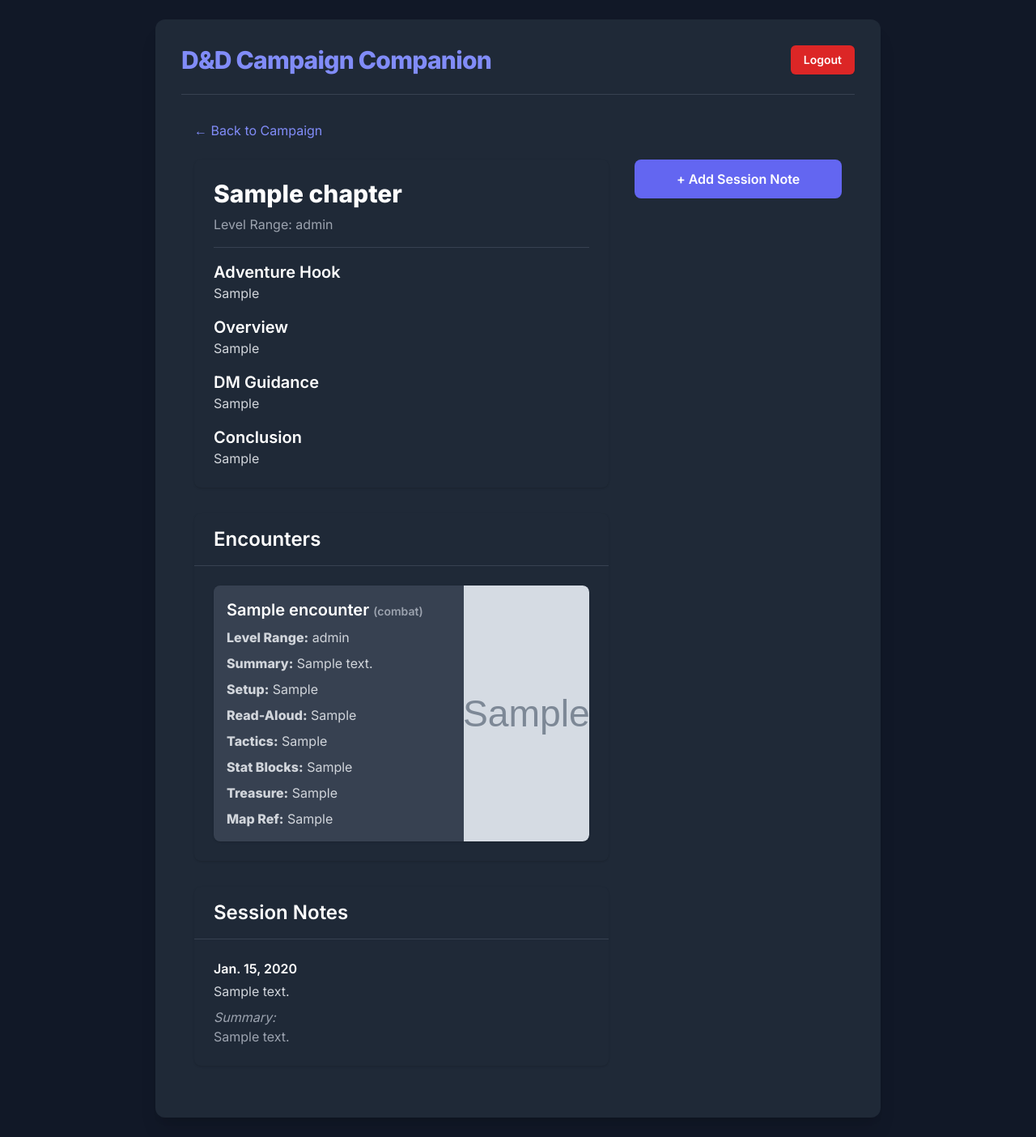
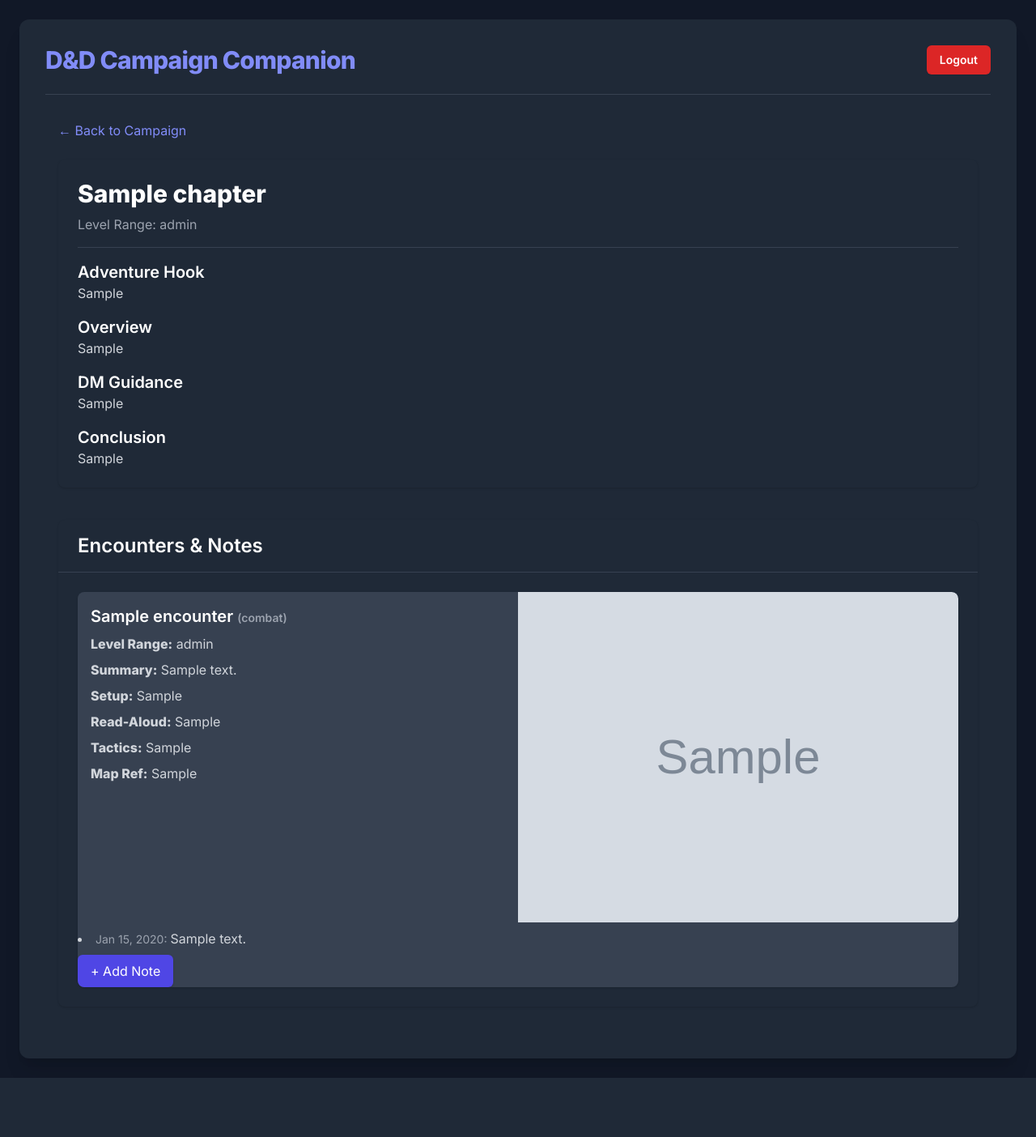
Before and after one commit to warrenb95/dnd-companion, a Django app: page /chapters/1/ in a window 1280 px wide. Shown: the whole page at 81% size. After the commit the page ends 1331 px from the top, so only its background shows below. Run offline with Django 5.2, Linux system fonts and the light colour scheme; a user stored in the database is signed in; tables that the repository leaves empty hold one stand-in row (values such as "Sample post"); grey boxes marked "Sample" are stand-in pictures; some libraries are stand-ins or nearby versions.

Commit message:
I've changed so much, sorry future Warren

```diff
--- a/campaigns/forms.py
+++ b/campaigns/forms.py
@@ -44,7 +44,7 @@ class NPCForm(forms.ModelForm):
 class SessionNoteForm(forms.ModelForm):
     class Meta:
         model = SessionNote
-        fields = ["date", "notes"]
+        fields = ["date", "content"]
         widgets = {
             "date": forms.DateInput(
                 attrs={
@@ -52,7 +52,7 @@ class SessionNoteForm(forms.ModelForm):
                     "value": datetime.date.today().isoformat(),  # sets default to today
                 }
             ),
-            "notes": forms.Textarea(attrs={"rows": 6}),
+            "content": forms.Textarea(attrs={"rows": 6}),
         }
 
 
--- a/campaigns/templates/base.html
+++ b/campaigns/templates/base.html
@@ -5,6 +5,7 @@
     <title>{% block title %}D&D Campaign Companion{% endblock %}</title>
     <meta name="viewport" content="width=device-width, initial-scale=1.0" />
     <script src="https://cdn.tailwindcss.com"></script>
+    <script src="https://unpkg.com/htmx.org@1.9.2"></script>
     <link rel="preconnect" href="https://fonts.googleapis.com" />
     <link
       href="https://fonts.googleapis.com/css2?family=Inter:wght@400;600;800&display=swap"
@@ -18,7 +19,7 @@
   </head>
   <body class="bg-gray-900 text-white min-h-screen px-4 py-6 sm:px-6">
 
-    <div class="max-w-4xl mx-auto bg-gray-800 rounded-xl shadow-xl p-6 sm:p-8">
+    <div class="max-w-7xl mx-auto bg-gray-800 rounded-xl shadow-xl p-6 sm:p-8">
 
       <!-- Topbar -->
       <div class="flex justify-between items-center mb-6">
--- a/campaigns/templates/chapters/chapter_detail.html
+++ b/campaigns/templates/chapters/chapter_detail.html
@@ -2,26 +2,18 @@
 {% block title %}Chapter Details{% endblock %}
 
 {% block content %}
-<div class="my-8 max-w-7xl mx-auto px-4">
+<div class="my-8 max-w-screen-xl mx-auto px-4 relative">
   <a href="{% url 'campaigns:campaign_detail' chapter.campaign.id %}"
      class="inline-block mb-6 text-indigo-400 hover:underline">
     ← Back to Campaign
   </a>
 
-  <div class="flex flex-col lg:flex-row gap-8">
-    <!-- LEFT: Main Content -->
-    <div class="lg:w-2/3 space-y-8">
-      {% include "chapters/components/_chapter_overview.html" %}
-      {% include "chapters/components/_encounter_list.html" %}
-      {% include "chapters/components/_session_notes.html" %}
-    </div>
+  <!-- Main Content: Full Width -->
+  <div class="space-y-10">
+    {% include "chapters/components/_chapter_overview.html" %}
 
-    <!-- RIGHT: Sticky Sidebar -->
-    <div class="lg:w-1/3 space-y-6">
-      <div class="sticky top-6">
-        {% include "chapters/components/_add_session_button.html" %}
-      </div>
-    </div>
+    <!-- Encounters + Notes -->
+    {% include "encounters/components/_encounter_list_with_notes.html" %}
   </div>
 </div>
 {% endblock %}
--- a/campaigns/templates/chapters/chapter_update_form.html
+++ b/campaigns/templates/chapters/chapter_update_form.html
@@ -2,7 +2,7 @@
 {% block title %}{{ chapter.title|default:"Update Chapter" }}{% endblock %}
 
 {% block content %}
-<div class="my-10 max-w-4xl mx-auto px-4">
+<div class="my-8 max-w-full mx-auto px-4">
   <div class="bg-gray-800 rounded-lg shadow-lg overflow-hidden">
     <div class="bg-gray-900 px-6 py-4 border-b border-gray-700">
       <h2 class="text-2xl font-semibold text-white">
--- a/campaigns/templates/chapters/components/_encounter_card.html
+++ /dev/null
@@ -1,27 +0,0 @@
-<div class="bg-gray-700 rounded-lg overflow-hidden shadow">
-  <div class="flex flex-col md:flex-row">
-    <div class="md:w-2/3 p-4 text-gray-300 space-y-2">
-      <h3 class="text-xl font-semibold text-white">
-        {{ enc.title }}
-        <span class="text-sm text-gray-400">({{ enc.type }})</span>
-      </h3>
-      <p><strong>Level Range:</strong> {{ enc.level_range }}</p>
-      <p><strong>Summary:</strong> {{ enc.summary }}</p>
-      <p><strong>Setup:</strong> {{ enc.setup }}</p>
-      <p><strong>Read-Aloud:</strong> {{ enc.read_aloud }}</p>
-      <p><strong>Tactics:</strong> {{ enc.tactics }}</p>
-      <p><strong>Stat Blocks:</strong> {{ enc.stat_blocks }}</p>
-      <p><strong>Treasure:</strong> {{ enc.treasure }}</p>
-      <p><strong>Map Ref:</strong> {{ enc.map_reference }}</p>
-    </div>
-    {% if enc.map_image %}
-    <div class="md:w-1/3">
-      <img
-        src="{{ enc.map_image.url }}"
-        class="w-full h-full object-cover rounded-r-lg"
-        alt="Map for {{ enc.title }}"
-      />
-    </div>
-    {% endif %}
-  </div>
-</div>
--- a/campaigns/templates/chapters/components/_encounter_list.html
+++ /dev/null
@@ -1,14 +0,0 @@
-<div class="bg-gray-800 rounded-lg shadow">
-  <div class="border-b border-gray-700 px-6 py-4">
-    <h2 class="text-2xl font-semibold text-white">Encounters</h2>
-  </div>
-  <div class="p-6 space-y-6">
-    {% if encounters %}
-      {% for enc in encounters %}
-        {% include "chapters/components/_encounter_card.html" with enc=enc %}
-      {% endfor %}
-    {%else %}
-      <p class="text-gray-500">No encounters added yet.</p>
-    {% endif %}
-  </div>
-</div>
--- a/campaigns/templates/chapters/components/_session_notes.html
+++ /dev/null
@@ -1,36 +0,0 @@
-<div class="bg-gray-800 rounded-lg shadow">
-  <div class="border-b border-gray-700 px-6 py-4">
-    <h2 class="text-2xl font-semibold text-white">Session Notes</h2>
-  </div>
-  <div class="p-6">
-    <ul class="space-y-6">
-      {% for note in chapter.session_notes.all %}
-      <li>
-        <h4 class="text-white font-semibold mb-1">{{ note.date }}</h4>
-        <div class="text-gray-300">{{ note.notes|linebreaks }}</div>
-        {% if note.summary %}
-        <div class="mt-2 text-gray-400">
-          <em>Summary:</em><br />
-          {{ note.summary|linebreaks }}
-        </div>
-        {% else %}
-        <form
-          method="post"
-          action="{% url 'campaigns:generate_summary' note.id %}"
-          class="mt-2"
-        >
-          {% csrf_token %}
-          <button
-            class="text-sm text-indigo-400 border border-indigo-500 px-3 py-1 rounded hover:bg-indigo-600 hover:text-white transition"
-          >
-            Generate Summary
-          </button>
-        </form>
-        {% endif %}
-      </li>
-      {% empty %}
-      <li class="text-gray-500">No session notes yet.</li>
-      {% endfor %}
-    </ul>
-  </div>
-</div>
--- /dev/null
+++ b/campaigns/templates/encounters/components/_encounter_list_with_notes.html
@@ -0,0 +1,41 @@
+<div class="bg-gray-800 rounded-lg shadow">
+  <div class="border-b border-gray-700 px-6 py-4">
+    <h2 class="text-2xl font-semibold text-white">Encounters & Notes</h2>
+  </div>
+  <div class="p-6 space-y-10">
+    {% if encounters %} {% for enc in encounters %}
+    <div class="bg-gray-700 rounded-lg overflow-hidden shadow">
+      <div class="flex flex-col lg:flex-row">
+        <!-- Encounter Info -->
+        <div class="lg:w-1/2 p-4 text-gray-300 space-y-2">
+          <h3 class="text-xl font-semibold text-white">
+            {{ enc.title }}
+            <span class="text-sm text-gray-400">({{ enc.type }})</span>
+          </h3>
+          <p><strong>Level Range:</strong> {{ enc.level_range }}</p>
+          <p><strong>Summary:</strong> {{ enc.summary }}</p>
+          <p><strong>Setup:</strong> {{ enc.setup }}</p>
+          <p><strong>Read-Aloud:</strong> {{ enc.read_aloud }}</p>
+          <p><strong>Tactics:</strong> {{ enc.tactics }}</p>
+          <p><strong>Map Ref:</strong> {{ enc.map_reference }}</p>
+        </div>
+
+        <!-- Encounter Map -->
+        {% if enc.map_image %}
+        <div class="lg:w-1/2">
+          <img
+            src="{{ enc.map_image.url }}"
+            class="w-full h-full object-cover rounded-b-lg lg:rounded-l-none lg:rounded-r-lg"
+            alt="Map for {{ enc.title }}"
+          />
+        </div>
+        {% endif %}
+      </div>
+
+      {% include "encounters/components/_notes_list.html" %}
+    </div>
+    {% endfor %} {% else %}
+    <p class="text-gray-500">No encounters added yet.</p>
+    {% endif %}
+  </div>
+</div>
--- /dev/null
+++ b/campaigns/templates/encounters/components/_notes_list.html
@@ -0,0 +1,28 @@
+<div id="notes-list-{{ enc.id }}">
+  {% if enc.session_notes.all %}
+  <ul class="space-y-2 text-gray-300 list-disc list-inside mt-2">
+    {% for note in enc.session_notes.all %}
+    <li>
+      <span class="text-gray-400 text-sm">
+        {{ note.date|date:"M d, Y" }}:
+      </span>
+      {{ note.content }}
+    </li>
+    {% endfor %}
+  </ul>
+  {% else %}
+    <p class="text-gray-500 mt-2">No notes for this encounter yet.</p>
+  {% endif %}
+
+  <button
+    type="button"
+    hx-get="{% url 'campaigns:encounter_note_form' enc.id %}"
+    hx-target="#note-form-{{ enc.id }}"
+    hx-swap="innerHTML"
+    class="bg-indigo-600 hover:bg-indigo-700 text-white px-4 py-2 rounded-md shadow mt-2"
+  >
+    + Add Note
+  </button>
+
+  <div id="note-form-{{ enc.id }}"></div>
+</div>
--- a/campaigns/urls.py
+++ b/campaigns/urls.py
@@ -4,12 +4,12 @@ from django.contrib.auth.views import LogoutView
 
 from dnd_companion import settings
 
-from .views import CampaignListView, CampaignDetailView, CampaignCreateView, ChapterDeleteView, CharacterDetailView, HomeView
+from .views import CampaignListView, CampaignDetailView, CampaignCreateView, ChapterDeleteView, CharacterDetailView, EncounterNoteCreateView, EncounterNoteFormView, HomeView, empty_fragment
 from .views import ChapterCreateView, ChapterUpdateView, ChapterDetailView
 from .views import CreateCharacterView, UpdateCharacterView
 from .views import LocationCreateView, LocationUpdateView
 from .views import NPCCreateView, NPCUpdateView
-from .views import GenerateSessionSummaryView, SessionNoteCreateView
+from .views import GenerateSessionSummaryView
 from .views import LoginView
 from .views import (
     export_campaign_markdown,
@@ -52,11 +52,8 @@ urlpatterns = [
         GenerateSessionSummaryView.as_view(),
         name="generate_summary",
     ),
-    path(
-        "chapters/<int:chapter_id>/sessions/add/",
-        SessionNoteCreateView.as_view(),
-        name="session_create",
-    ),
+    path("<int:encounter_id>/note-form/", EncounterNoteFormView.as_view(), name="encounter_note_form"),
+    path("create-encounter-note/", EncounterNoteCreateView.as_view(), name="encounter_note_create"),
     path("<int:campaign_id>/export/", export_campaign_markdown, name="export_markdown"),
     path(
         "<int:campaign_id>/save-campaign-summary/",
@@ -68,4 +65,5 @@ urlpatterns = [
     ),
     path("character/<int:pk>/edit/", UpdateCharacterView.as_view(), name="update_character"),
     path("character/<int:pk>/view/", CharacterDetailView.as_view(), name="view_character"),
+    path("empty/", empty_fragment, name="empty_fragment"),
 ]
--- a/campaigns/views.py
+++ b/campaigns/views.py
@@ -10,7 +10,7 @@ from django.views.generic import (
 from django.urls import reverse_lazy
 from django.shortcuts import get_object_or_404, render, redirect
 from django.views import View
-from django.http import HttpResponseRedirect
+from django.http import HttpResponseBadRequest, HttpResponseRedirect
 from django.urls import reverse
 from django.http import HttpResponse
 from django.contrib.auth import authenticate, login
@@ -20,6 +20,7 @@ from django.contrib.auth.mixins import LoginRequiredMixin
 from .models import (
     Campaign,
     Chapter,
+    Encounter,
     Location,
     NPC,
     SessionNote,
@@ -30,7 +31,6 @@ from .forms import (
     EncounterFormSet,
     LocationForm,
     NPCForm,
-    SessionNoteForm,
     CharacterSummaryForm,
     StyledAuthenticationForm,
 )
@@ -305,33 +305,24 @@ class GenerateSessionSummaryView(View):
         return HttpResponseRedirect(session.chapter.campaign.get_absolute_url())
 
 
-class SessionNoteCreateView(LoginRequiredMixin, CreateView):
-    model = SessionNote
-    form_class = SessionNoteForm
-    template_name = "sessions/session_form.html"
 
-    def dispatch(self, request, *args, **kwargs):
-        # Securely fetch the chapter through campaign ownership
-        self.chapter = get_object_or_404(
-            Chapter.objects.select_related('campaign').filter(campaign__owner=request.user),
-            pk=self.kwargs["chapter_id"]
-        )
-        return super().dispatch(request, *args, **kwargs)
+class EncounterNoteFormView(View):
+    def get(self, request, encounter_id):
+        encounter = get_object_or_404(Encounter, pk=encounter_id)
+        return render(request, "encounters/components/_note_form.html", {"encounter": encounter})
 
-    def get_context_data(self, **kwargs):
-        context = super().get_context_data(**kwargs)
-        context["chapter"] = self.chapter
-        return context
+class EncounterNoteCreateView(View):
+    def post(self, request):
+        content = request.POST.get("content")
+        encounter_id = request.POST.get("encounter")
+        encounter = None
 
-    def form_valid(self, form):
-        form.instance.chapter = self.chapter
-        form.instance.owner = self.request.user
-        messages.success(self.request, "Session note added.")
-        return super().form_valid(form)
+        if content and encounter_id:
+            encounter = get_object_or_404(Encounter, pk=encounter_id)
+            SessionNote.objects.create(encounter=encounter, content=content, owner=request.user)
 
-    def get_success_url(self):
-        return self.object.chapter.get_absolute_url()
-
+        # Re-render the updated notes list as HTML
+        return render(request, "encounters/components/_notes_list.html", {"enc": encounter})
 
 def export_campaign_markdown(request, campaign_id):
     campaign = get_object_or_404(Campaign, pk=campaign_id)
@@ -492,3 +483,6 @@ class LoginView(View):
         else:
             messages.error(request, 'Invalid username or password.')
         return render(request, self.template_name, {'form': form})
+
+def empty_fragment(request):
+    return HttpResponse("")
```
Also changed, not shown: TODO.md (+1 -2 lines), campaigns/models.py (+4 -3 lines), campaigns/templates/encounters/components/_note_form.html (added, +41 -0 lines), campaigns/templates/sessions/session_form.html (deleted, +0 -21 lines), campaigns/migrations/0014_remove_sessionnote_chapter_sessionnote_encounter.py (added), campaigns/migrations/0015_rename_notes_sessionnote_content_and_more.py (added).
